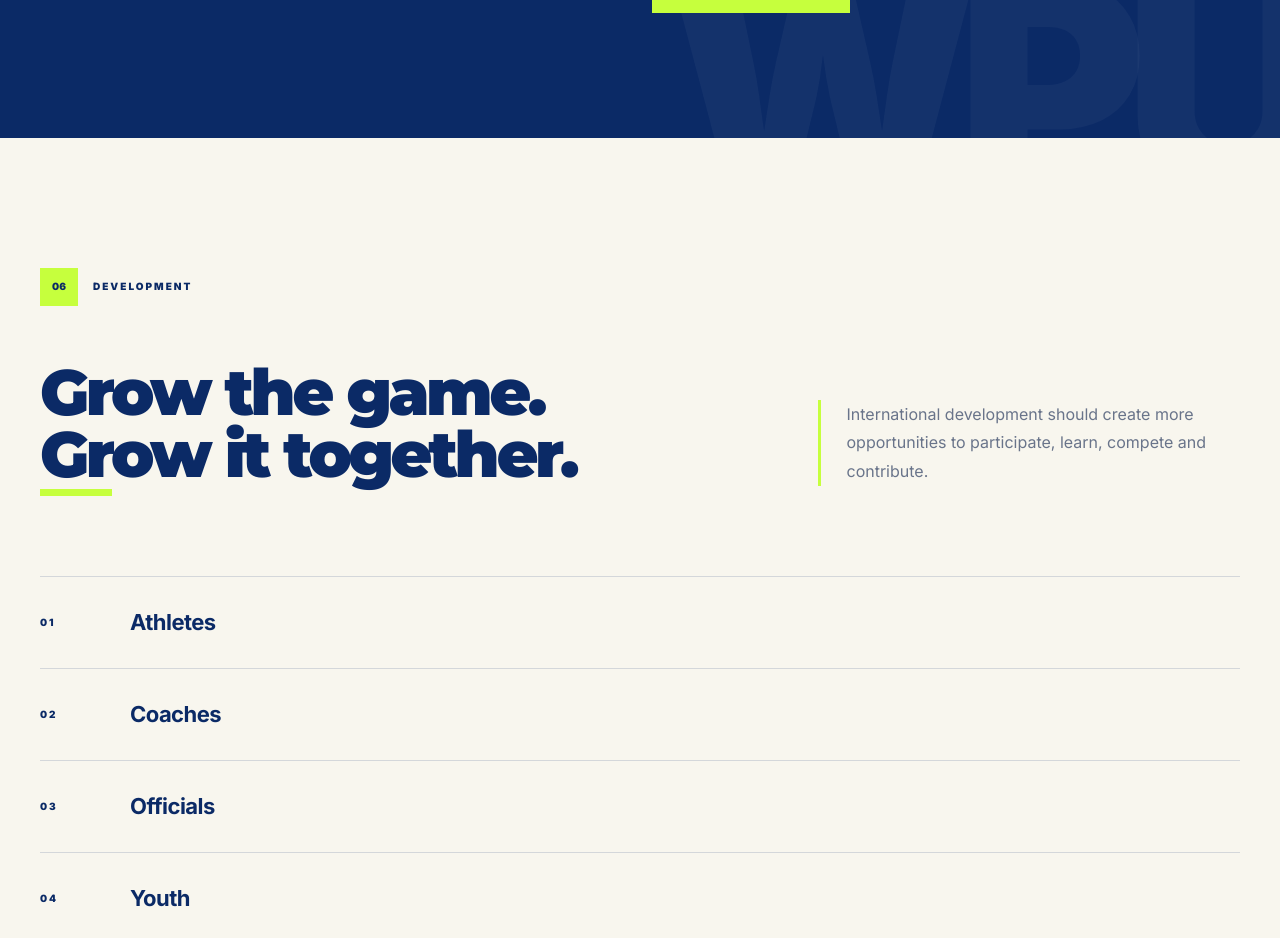
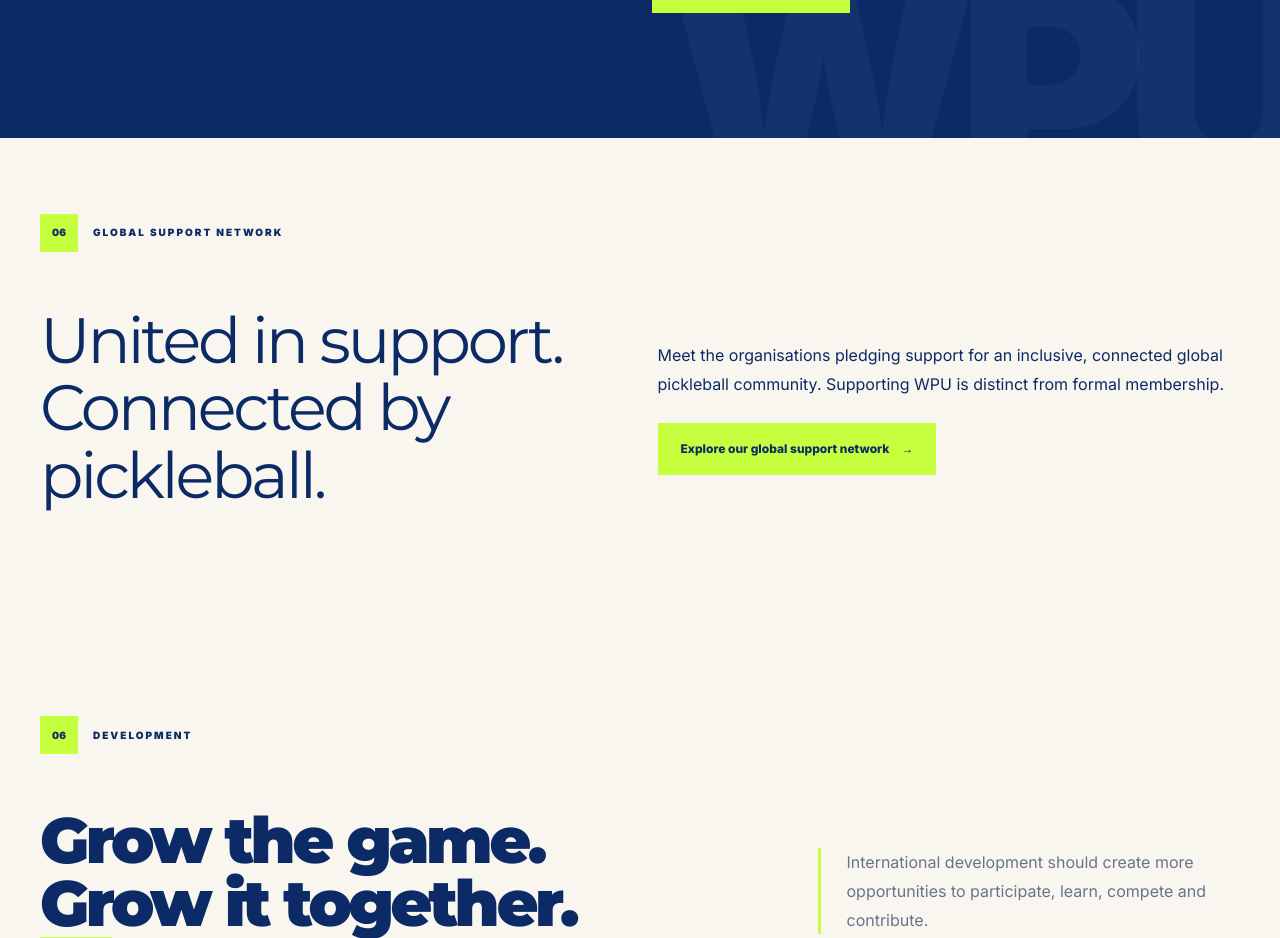
Before and after one commit to mightymaxworks/world-pickleball-union, a Next.js app: page / in a window 1280 px wide. Shown: the part 5240-6178 px from the top of the page. Built offline with nearby package versions, Linux system fonts and the light colour scheme.

Commit message:
Integrate global supporters with WPU site structure

```diff
--- a/src/app/page.tsx
+++ b/src/app/page.tsx
@@ -315,6 +315,13 @@ export default function Home() {
         </div>
       </section>
 
+      <section className="section-shell" aria-labelledby="support-network-heading" style={{padding:"76px 0"}}>
+        <div className="section-label"><span>06</span><p>GLOBAL SUPPORT NETWORK</p></div>
+        <div style={{display:"grid",gridTemplateColumns:"repeat(auto-fit,minmax(280px,1fr))",gap:35,alignItems:"center"}}>
+          <h2 id="support-network-heading" style={{fontSize:"clamp(38px,5vw,64px)",lineHeight:1.06,letterSpacing:"-.05em"}}>United in support.<br/><em>Connected by pickleball.</em></h2>
+          <div><p style={{lineHeight:1.8,marginBottom:24}}>Meet the organisations pledging support for an inclusive, connected global pickleball community. Supporting WPU is distinct from formal membership.</p><a className="button-primary" href="/supporters">Explore our global support network <span>→</span></a></div>
+        </div>
+      </section>
       <section className="development section-shell" id="development">
         <div className="section-label">
           <span>06</span>
```
